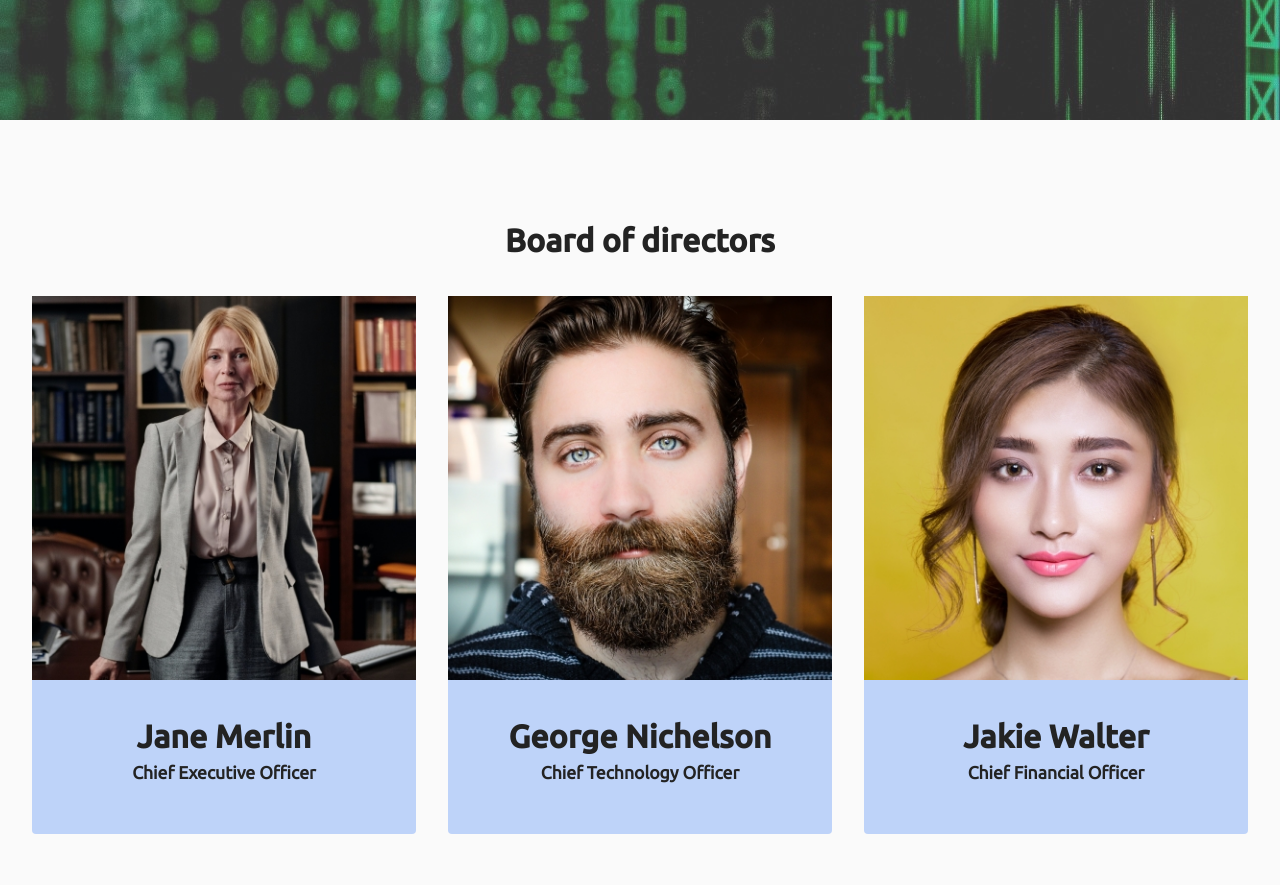
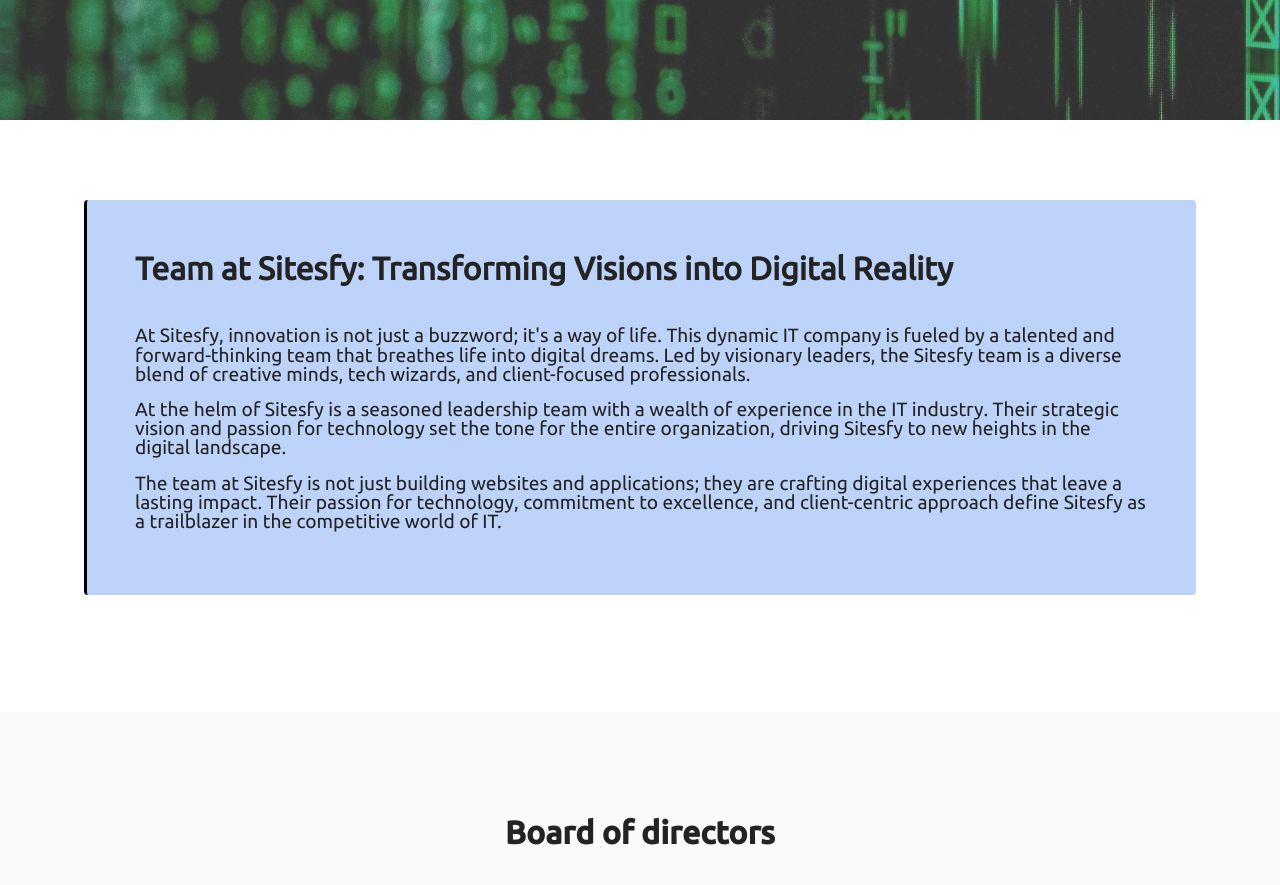
Before and after one commit to stefaniamaraionescu07/Sitesfy, a plain HTML site: page team.html in a window 1280 px wide. Shown: the part 680-1565 px from the top of the page. Drawn offline with Linux system fonts and the light colour scheme.

Commit message:
FAQ si am adaugat descriere la echipa

```diff
--- a/team.html
+++ b/team.html
@@ -66,7 +66,23 @@
         </div>
     </div>
 </div>
+<div class="content7 cid-tZP2ZGJqCq" id="content7-e">
 
+    <div class="container-fluid">
+        <div class="row justify-content-center">
+            <div class="col-12 col-md-11">
+                <blockquote class="mbr-fonts-style display-7">
+                <h2 class="mbr-section-title mbr-fonts-style mb-2"><strong>Team at Sitesfy: Transforming Visions into Digital Reality</strong></h2><br>
+                <p style="font-style: normal;">At Sitesfy, innovation is not just a buzzword; it's a way of life. This dynamic IT company is fueled by a talented and forward-thinking team that breathes life into digital dreams. Led by visionary leaders, the Sitesfy team is a diverse blend of creative minds, tech wizards, and client-focused professionals.
+                </p>
+                <span style="font-style: normal;"></span>
+                <p style="font-style: normal;">At the helm of Sitesfy is a seasoned leadership team with a wealth of experience in the IT industry. Their strategic vision and passion for technology set the tone for the entire organization, driving Sitesfy to new heights in the digital landscape.
+                </p>
+            <span style="font-style: normal;"></span><p><span style="font-style: normal;">The team at Sitesfy is not just building websites and applications; they are crafting digital experiences that leave a lasting impact. Their passion for technology, commitment to excellence, and client-centric approach define Sitesfy as a trailblazer in the competitive world of IT.</span></p></blockquote>
+            </div>
+        </div>
+    </div>
+</div>
 <div class="team1 cid-tZV4MhqGuc" id="team1-s">
     <div class="container-fluid">
         <div class="row justify-content-center">
```
Also changed, not shown: aboutus.html (+6 -6 lines).
